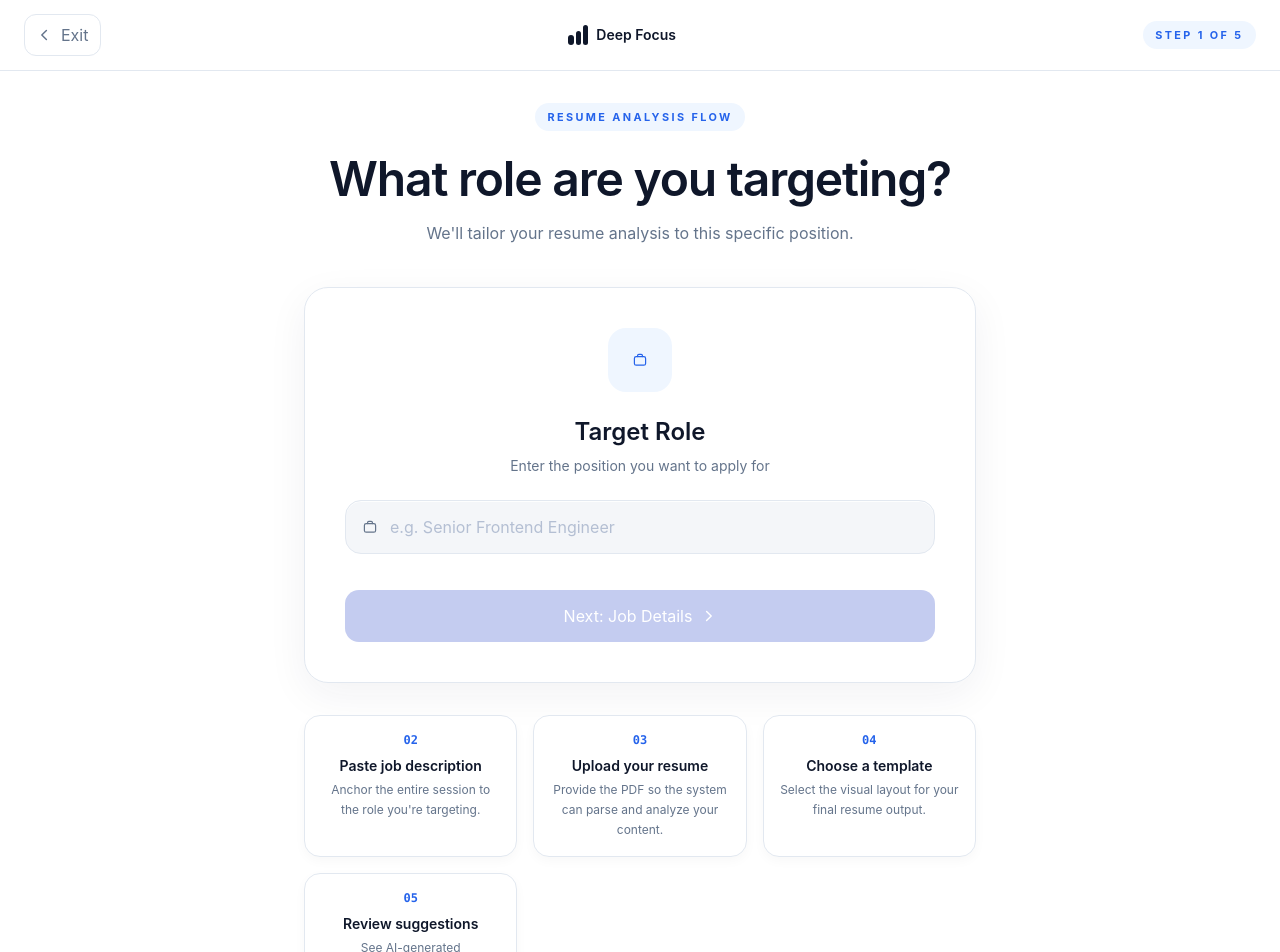
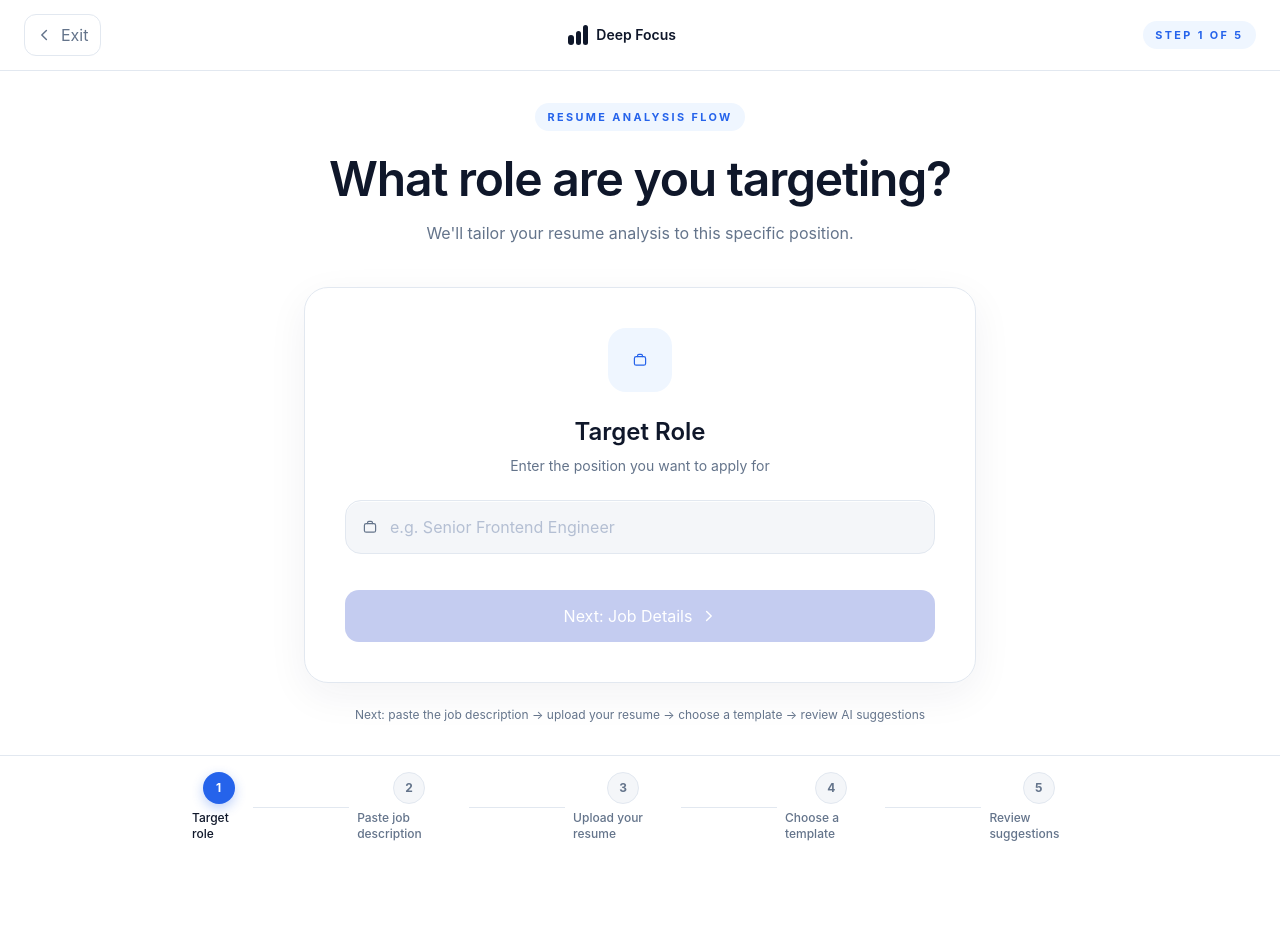
Before and after one commit to JohnCarl-30/resume_analyzer, a Next.js app in the folder apps/web/: page /analysis/new in a window 1280 px wide. Shown: the top 952 px of the page. After the commit the page ends 858 px from the top, so only its background shows below. Built offline with nearby package versions, Linux system fonts and the light colour scheme; no server answers.

Commit message:
Update step-target-role.tsx

```diff
--- a/apps/web/features/onboarding/components/step-target-role.tsx
+++ b/apps/web/features/onboarding/components/step-target-role.tsx
@@ -6,11 +6,6 @@ interface StepTargetRoleProps {
   setTargetRole: (role: string) => void;
   onNext: () => void;
   canContinue: boolean;
-  stepOverview: readonly {
-    id: string;
-    title: string;
-    description: string;
-  }[];
 }
 
 export function StepTargetRole({
@@ -18,7 +13,6 @@ export function StepTargetRole({
   setTargetRole,
   onNext,
   canContinue,
-  stepOverview,
 }: StepTargetRoleProps) {
   const trimmedTargetRole = targetRole.trim();
   const roleError =
@@ -89,25 +83,9 @@ export function StepTargetRole({
           </div>
         </div>
 
-        {/* Step Overview Cards */}
-        <div className="mt-8 grid gap-4 sm:grid-cols-3">
-          {stepOverview.slice(1).map((stepItem) => (
-            <div
-              key={stepItem.id}
-              className="rounded-[16px] border border-[color:var(--page-line)] bg-white p-4 text-center shadow-[0_4px_12px_rgba(0,0,0,0.03)]"
-            >
-              <p className="font-mono text-xs font-bold text-[color:var(--brand)]">
-                {stepItem.id}
-              </p>
-              <h3 className="mt-2 text-sm font-semibold text-[color:var(--page-text)]">
-                {stepItem.title}
-              </h3>
-              <p className="mt-1 text-xs leading-5 text-[color:var(--page-muted)]">
-                {stepItem.description}
-              </p>
-            </div>
-          ))}
-        </div>
+        <p className="mt-6 text-center text-xs text-[color:var(--page-muted)]">
+          Next: paste the job description → upload your resume → choose a template → review AI suggestions
+        </p>
       </div>
     </section>
   );
```
